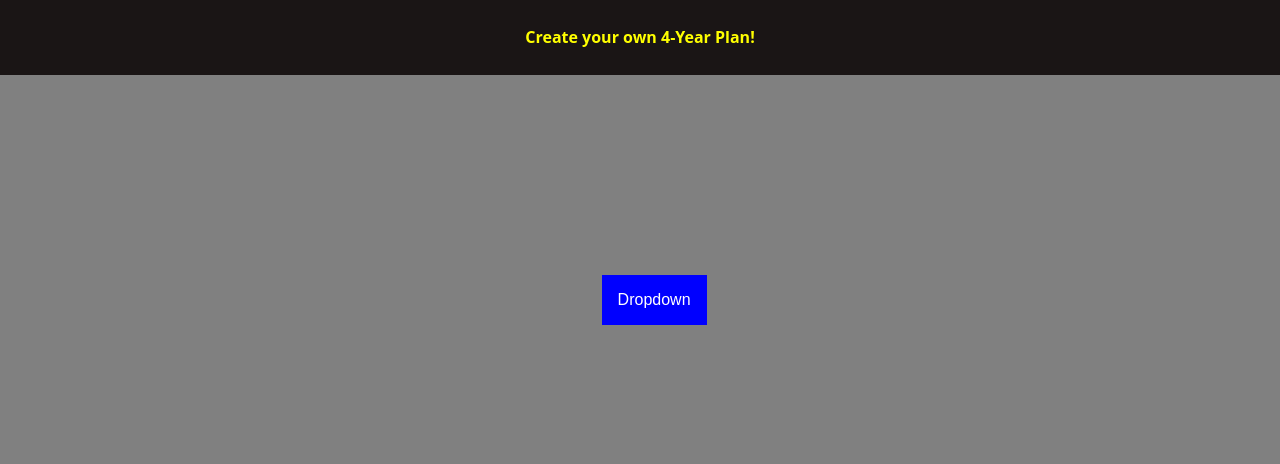
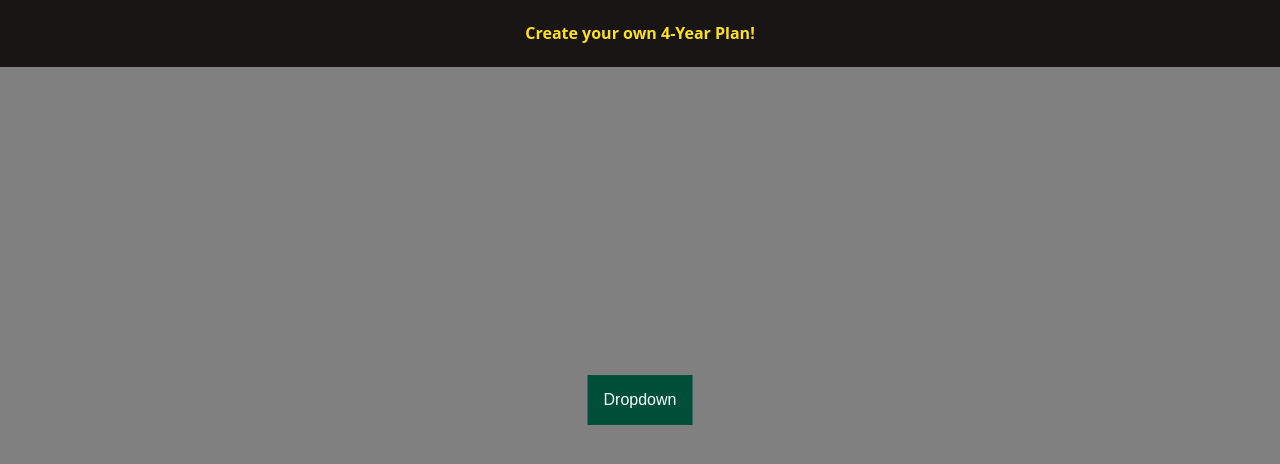
Before and after one commit to river-veek/four-year-plan-tracker, a Flask app: page / in a window 1280 px wide. Shown: the top 464 px of the page. Run offline with Flask 2, Linux system fonts and the light colour scheme.

Commit message:
fixed scaling/centering

```diff
--- a/static/css/ui.css
+++ b/static/css/ui.css
@@ -27,20 +27,26 @@
 
       .top-section
       {
-	    padding: 5px;
 	    text-align: center;
-	    align-content:center;
-	    left:50%;
-	    text-fill-color: red;
+	    padding: 1px;
 	    background: #1a1515;
 	    border: #ca2727;
-	    color: yellow;
+	    color: #FBE021;
+      }
+
+      .header-txt
+      {
+	      text-align: center;
+	      position: relative;
+	      margin: 0;
+	      align-content: center
       }
 
 	  .dropbtn
 	  {
+		left:50%;
 		top: 50%;
-		background-color: blue;
+		background-color: #004F39;
 		color: white;
 		padding: 16px;
 		font-size: 16px;
@@ -51,24 +57,26 @@
 
 	 .dropbtn:hover, .dropbtn:focus
 	 {
-		background-color: red;
+		background-color: #FBE021;
 	 }
 
 	 .dropdown
 	 {
-		left: 47%;
-		justify-content: center;
-		align-items: center;
-		position: relative;
+		left: 50%;
+		top: 50%;
+		align-content: center;
+		justify-content:inherit;
+		position:absolute;
 		align-self: center;
 		display: inline-block;
-		transform:translateY(400%)
+		transform: translate(-50%,-50%);
+
 	 }
 
 	 .dropdown-content
 	 {
 		display: none;
-		position: absolute;
+		position: fixed;
 		background-color: #f1f1f1;
 		min-width: 160px;
 		box-shadow: 0px 8px 16px 0px rgba(0,0,0,0.2);
@@ -87,3 +95,13 @@
 	 .dropdown-content a:hover {background-color: #ddd}
 
 	 .show {display:block;}
+
+	 .box
+	 {
+		position: relative;
+		top: 50%;
+		margin: -10px auto;
+		/* -height/2 */
+		width: 20px;
+		height: 20px;
+  	  }
--- a/static/js/ui.js
+++ b/static/js/ui.js
@@ -1,15 +1,14 @@
 function toggleShow(){
-	document.getElementById("dropdown-list").classList.toggle("show");
+  document.getElementById('dropdown-list').classList.toggle('show')
 }
 
-window.onclick = function(event){
-	if (!event.target.matches('.dropbtn')) {
-    var dropdowns = document.getElementsByClassName("dropdown-content");
-    var i;
-    for (i = 0; i < dropdowns.length; i++) {
-        var openDropdown = dropdowns[i];
-        if (openDropdown.classList.contains('show')) {
-        openDropdown.classList.remove('show');
+window.onclick = function (event) {
+  if (!event.target.matches('.dropbtn')) {
+    const dropdowns = document.getElementsByClassName('dropdown-content')
+    for (let i = 0; i < dropdowns.length; i++) {
+      const openDropdown = dropdowns[i]
+      if (openDropdown.classList.contains('show')) {
+        openDropdown.classList.remove('show')
       }
     }
   }
--- a/templates/ui.html
+++ b/templates/ui.html
@@ -7,14 +7,17 @@
 
         <link rel="stylesheet" href="../static/css/ui.css">
     </head>
-     <div class="top-section">
-		    <h4> Create your own 4-Year Plan!</h4>
+   <header>
+	   <div class="top-section">
+		    <h4 class="header-text"> Create your own 4-Year Plan!</h4>
 	    </div>
+	    </header>
     <body>
 	    <script type="text/javascript" src="../static/js/ui.js"></script>
 	    <div class=dropdown>
 		    <button onclick="toggleShow()" class="dropbtn"> Dropdown </button>
 		    <div id="dropdown-list" class="dropdown-content">
+				<!Temporary Dropdown data for testing>
 			    <a href="#">9557593</a>
 				<a href="#">9573834</a>
 				<a href="#">9502340</a>
```
